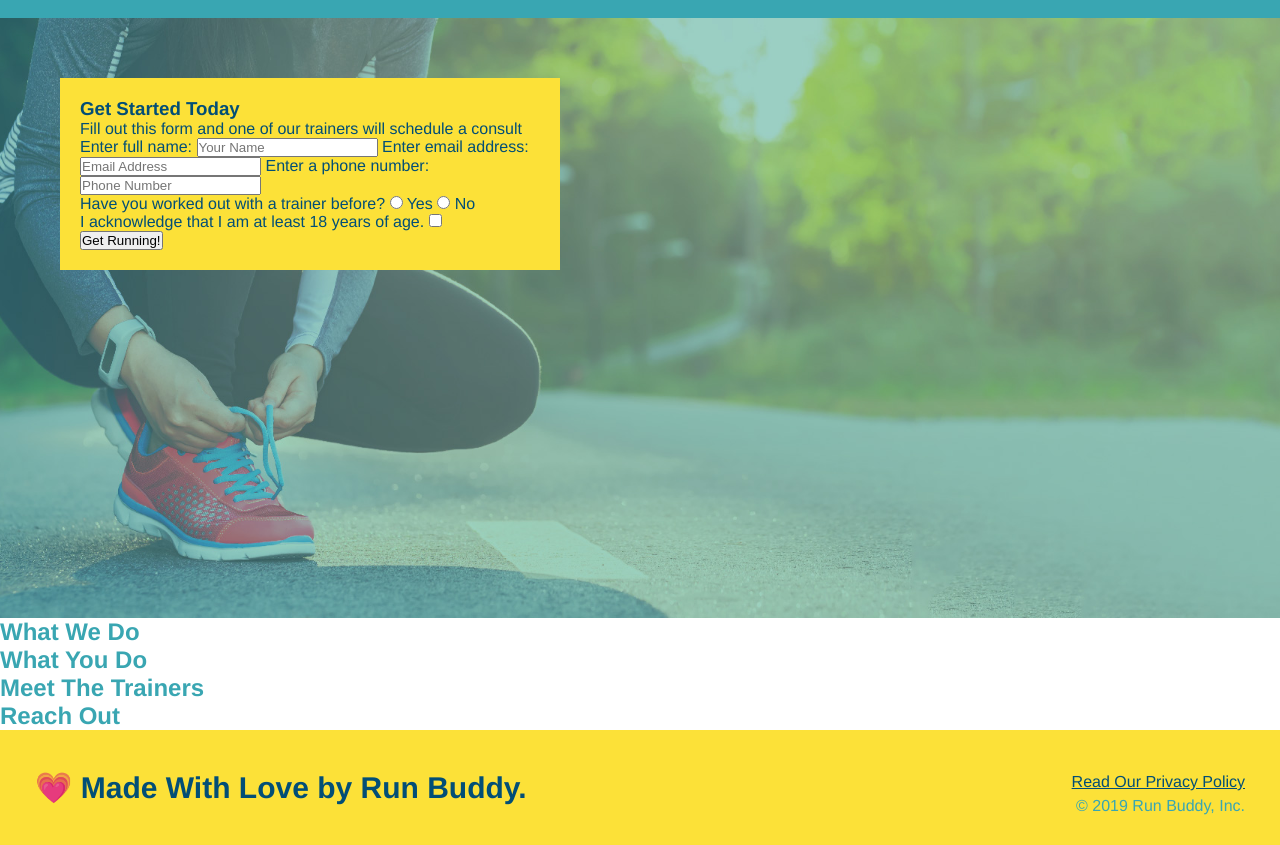
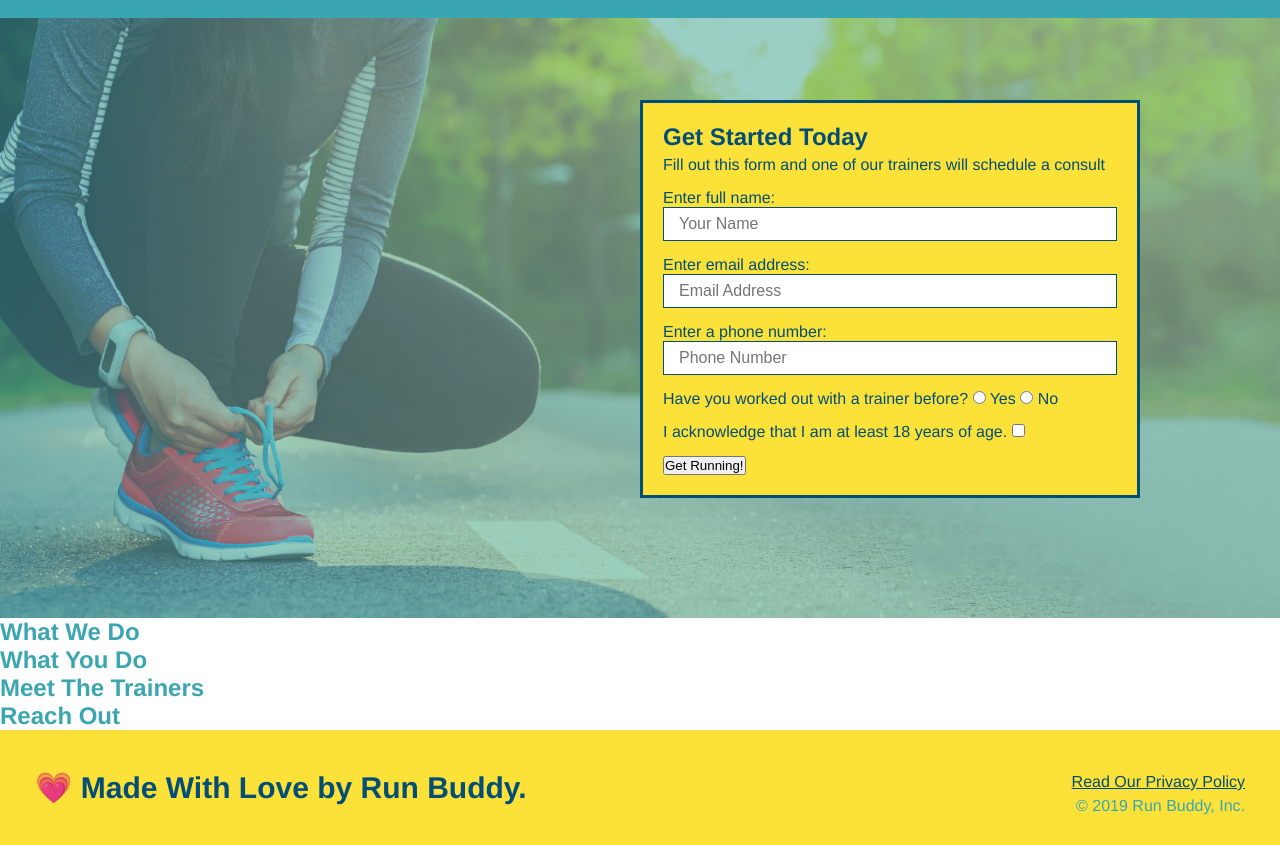
Before and after one commit to stmaddox/run-buddy, a plain HTML site: page index.html in a window 1280 px wide. Shown: the part 64-909 px from the top of the page. Drawn offline with Linux system fonts and the light colour scheme.

Commit message:
hero box completed

```diff
--- a/assets/css/style.css
+++ b/assets/css/style.css
@@ -80,6 +80,7 @@ footer a {
     height: 600px;
     background-size: cover;
     background-position: center;
+    position: relative;
 }
 
 .hero-form{
@@ -87,4 +88,27 @@ footer a {
     padding: 20px;
     width: 500px;
     color: #024e76;
+    border: 3px solid #024e76;
+    position: absolute;
+    bottom: 120px;
+    right: 140px;
 }
+
+.hero-form p {
+    margin: 5px 0 15px 0;
+}
+
+.hero-form h3 {
+    font-size: 24px;
+    margin: 0;
+}
+
+.form-input {
+    border: 1px solid #024e76;
+    display: block;
+    padding: 7px 15px;
+    font-size: 16px;
+    color: #024e76;
+    width: 100%;
+    margin-bottom: 15px;
+}
--- a/index.html
+++ b/index.html
@@ -41,11 +41,11 @@
         <!--Add form element-->
         <form>
             <label for ="name">Enter full name:</label>
-            <input type="text" placeholder="Your Name" name="name" id="name" />
+            <input type="text" placeholder="Your Name" name="name" id="name" class="form-input">
             <label for ="email">Enter email address:</label>
-            <input type="email" placeholder="Email Address" name="email" id="email" />
+            <input type="email" placeholder="Email Address" name="email" id="email" class="form-input">
             <label for ="phone">Enter a phone number:</label>
-            <input for="tel" placeholder="Phone Number" name="phone" id="phone" />
+            <input for="tel" placeholder="Phone Number" name="phone" id="phone" class="form-input">
             <p>
                 Have you worked out with a trainer before?
                 <input type="radio" name="trainer-confirm" id="trainer-yes" />
```
